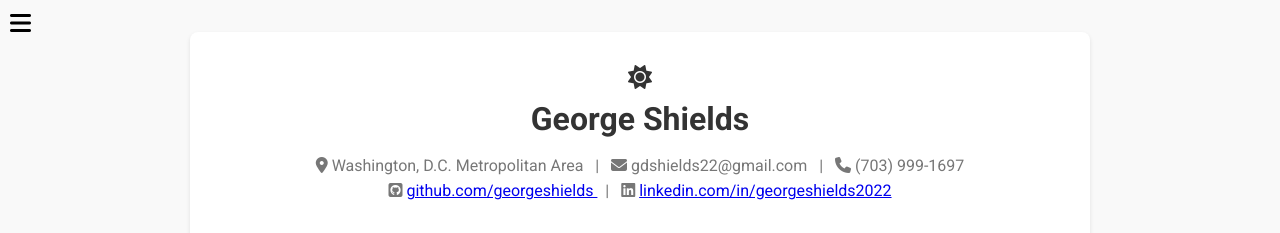
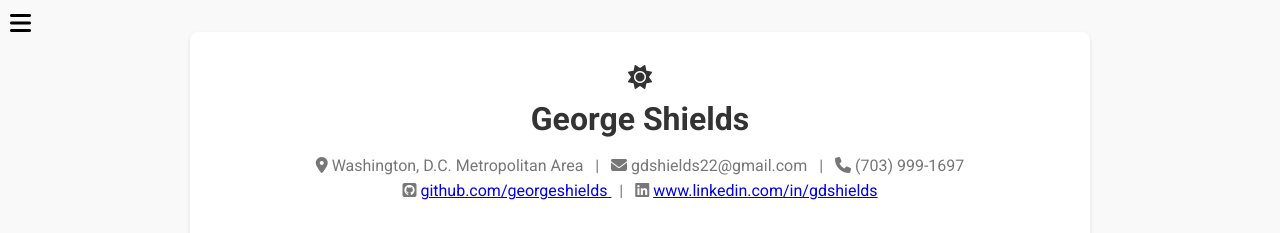
Before and after one commit to georgeshields/ResumeSite, a website: page index.html in a window 1280 px wide. Shown: the top 233 px of the page. Drawn offline with nearby package versions, Linux system fonts and the light colour scheme.

Commit message:
fixed linkedin link

```diff
--- a/index.html
+++ b/index.html
@@ -269,7 +269,7 @@
         &nbsp; | &nbsp;
         <i class="fab fa-linkedin"></i>
         <a href="www.linkedin.com/in/gdshields" target="_blank">
-          linkedin.com/in/georgeshields2022
+          www.linkedin.com/in/gdshields
         </a>
       </p>
     </header>
```
